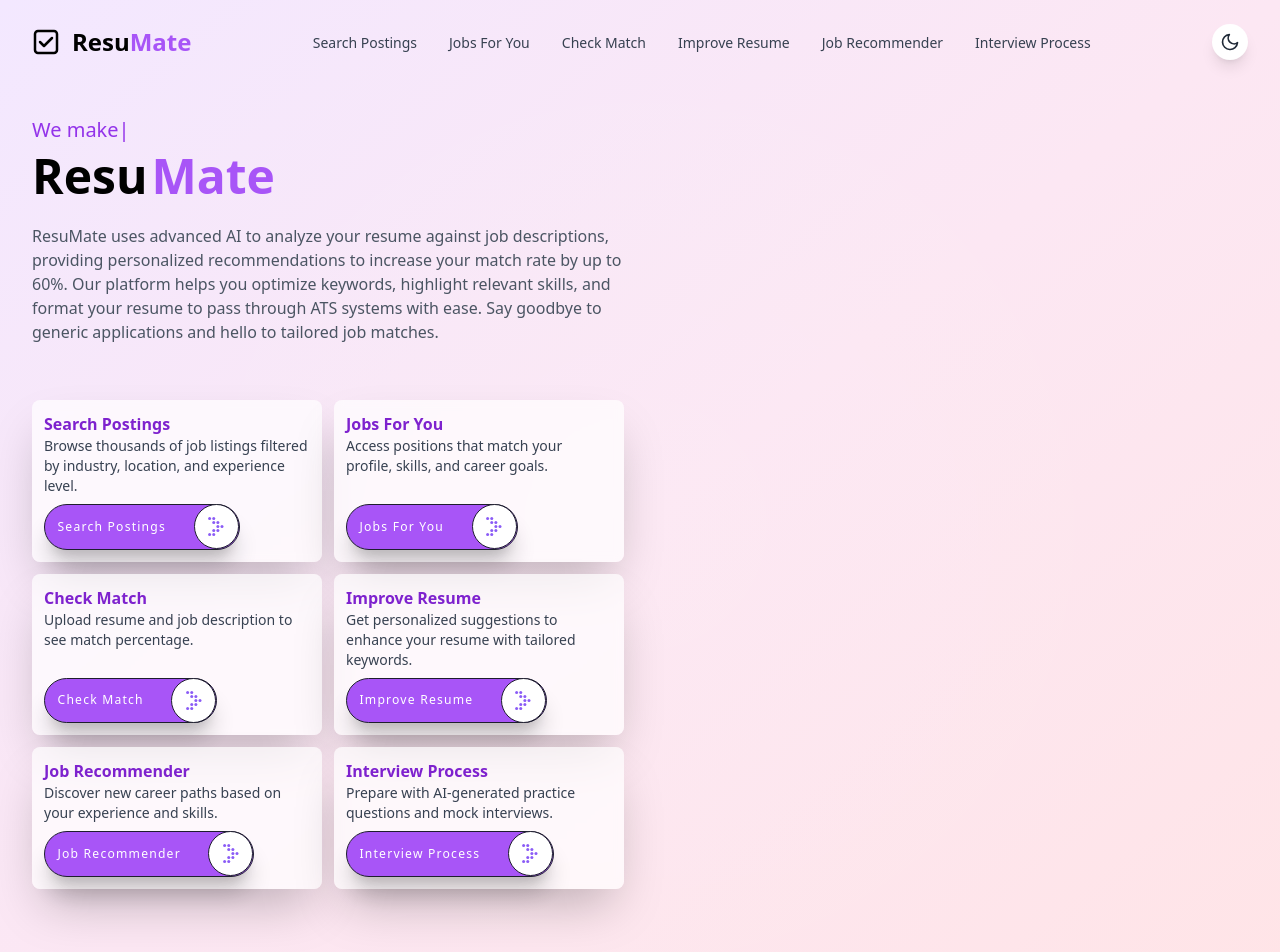
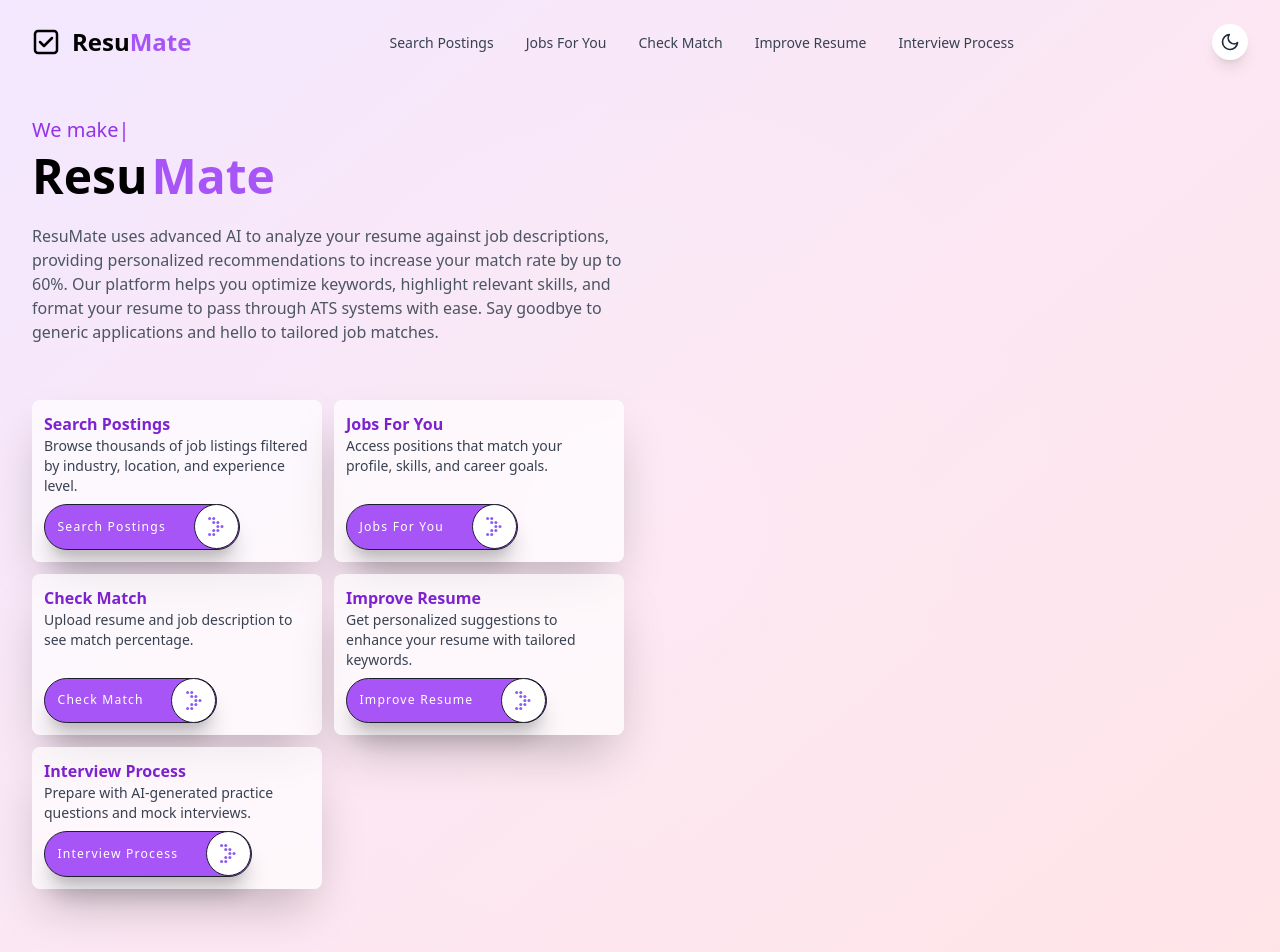
Before and after one commit to CMPT-276-SPRING-2025/final-project-lakes, a React (Vite) app: page / in a window 1280 px wide. Shown: the top 952 px of the page. Built offline with nearby package versions, Linux system fonts and the light colour scheme.

Commit message:
fixed button links and styling

```diff
--- a/src/App.jsx
+++ b/src/App.jsx
@@ -10,7 +10,7 @@ import SearchPage from "./pages/SearchPage";
 import CuratedJobsPage from "./pages/CuratedJobsPage";
 import MatchCheckPage from "./pages/MatchCheckPage";
 import ResumeImprovePage from "./pages/ResumeImprovePage";
-import JobRecommendPage from "./pages/JobRecommendPage";
+
 import InterviewProcess from "./pages/InterviewProcess";
 
 // ✅ Define the router without `MainLayout`
@@ -22,7 +22,7 @@ const router = createBrowserRouter(
       <Route path="/curated-jobs" element={<CuratedJobsPage />} />
       <Route path="/match-check" element={<MatchCheckPage />} />
       <Route path="/resume-improve" element={<ResumeImprovePage />} />
-      <Route path="/job-recommend" element={<JobRecommendPage />} />
+
       <Route path="/interview-process" element={<InterviewProcess />} />
     </>
   )
--- a/src/components/Navbar.jsx
+++ b/src/components/Navbar.jsx
@@ -67,7 +67,7 @@ const Navbar = ({ darkMode, setDarkMode }) => {
             { label: "Jobs For You", path: "/curated-jobs" },
             { label: "Check Match", path: "/match-check" },
             { label: "Improve Resume", path: "/resume-improve" },
-            { label: "Job Recommender", path: "/job-recommend" },
+
             { label: "Interview Process", path: "/interview-process" },
           ].map((item, index) => (
             <motion.div
--- a/src/pages/HomePage.jsx
+++ b/src/pages/HomePage.jsx
@@ -667,35 +667,6 @@ export default function HomePage() {
                     darkMode ? "text-purple-300" : "text-purple-700"
                   }`}
                 >
-                  Job Recommender
-                </h3>
-                <p
-                  className={`${
-                    darkMode ? "text-gray-300" : "text-gray-700"
-                  } text-sm mb-2`}
-                >
-                  Discover new career paths based on your experience and skills.
-                </p>
-                <div className="mt-auto">
-                  <FancyButton to="/job-recommend" darkMode={darkMode}>
-                    Job Recommender
-                  </FancyButton>
-                </div>
-              </motion.div>
-
-              <motion.div
-                variants={featureVariants}
-                className={`p-3 rounded-lg ${
-                  darkMode
-                    ? "bg-gray-800 bg-opacity-50"
-                    : "bg-white bg-opacity-70"
-                } backdrop-blur-sm flex flex-col shadow-2xl`}
-              >
-                <h3
-                  className={`text-base font-semibold ${
-                    darkMode ? "text-purple-300" : "text-purple-700"
-                  }`}
-                >
                   Interview Process
                 </h3>
                 <p
--- a/src/pages/JobRecommendPage.jsx
+++ /dev/null
@@ -1,7 +0,0 @@
-import React from "react";
-
-const JobRecommendPage = () => {
-  return <div className="bg-orange-500 p-4 text-white">Job</div>;
-};
-
-export default JobRecommendPage;
--- a/src/pages/MatchCheckPage.jsx
+++ b/src/pages/MatchCheckPage.jsx
@@ -1,5 +1,6 @@
 import React, { useState, useEffect } from "react";
 import { motion, AnimatePresence } from "framer-motion";
+import { useLocation, useNavigate } from "react-router-dom";
 import ResumeButton from "../components/ResumeButton.jsx";
 import Navbar from "../components/Navbar";
 import Footer from "../components/Footer";
@@ -15,6 +16,11 @@ const cardVariants = {
 };
 
 const MatchAnalysisPage = () => {
+  const location = useLocation();
+  const navigate = useNavigate();
+
+  const job = location.state ? location.state.job : undefined;
+
   // Instead of "theme", use a boolean darkMode for consistency
   const [darkMode, setDarkMode] = useState(
     localStorage.getItem("theme") === "dark" ? true : false
@@ -28,10 +34,10 @@ const MatchAnalysisPage = () => {
 
   // Your existing state and logic for resume analysis
   const [jobDetails, setJobDetails] = useState({
-    title: "",
-    company: "",
-    location: "",
-    description: "",
+    title: job ? `${job.job_title}` : "",
+    company: job ? `${job.employer_name}` : "",
+    location: job ? `${job.job_city}` : "",
+    description: job ? `${job.description}` : "",
   });
   const [resumeText, setResumeText] = useState("");
   const [matchRating, setMatchRating] = useState(null);
```
Also changed, not shown: src/pages/InterviewProcess 2.jsx (+21 -9 lines).
